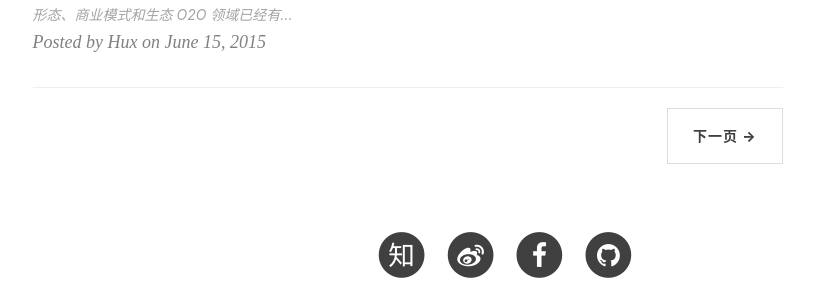
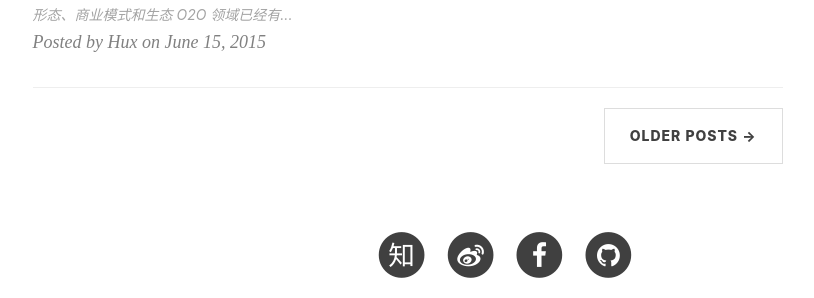
Before and after one commit to gyje/gyje.github.io-old, a Jekyll site: the page built from index.html, in a window 1280 px wide and 900 px high, scrolled down 2332 px. Shown: the part 448-746 px from the top of the window, without its empty margins (135-949 px from the left). Built offline with Jekyll 4.4.1, drawn with Linux system fonts in a browser that asks for light colours; nearby versions of some CDN libraries; the list of posts is cut into pages by our own code; comment, search, counter and statistics services are not loaded.

Commit message:
修改多说上一页和下一页为原博客标识

```diff
--- a/index.html
+++ b/index.html
@@ -30,12 +30,12 @@
 <ul class="pager">
     {% if paginator.previous_page %}
     <li class="previous">
-        <a href="{{ paginator.previous_page_path | prepend: site.baseurl | replace: '//', '/' }}">&larr; 上一页</a>
+        <a href="{{ paginator.previous_page_path | prepend: site.baseurl | replace: '//', '/' }}">&larr; NEWER POSTS</a>
     </li>
     {% endif %}
     {% if paginator.next_page %}
     <li class="next">
-        <a href="{{ paginator.next_page_path | prepend: site.baseurl | replace: '//', '/' }}">下一页 &rarr;</a>
+        <a href="{{ paginator.next_page_path | prepend: site.baseurl | replace: '//', '/' }}">OLDER POSTS &rarr;</a>
     </li>
     {% endif %}
 </ul>
```
